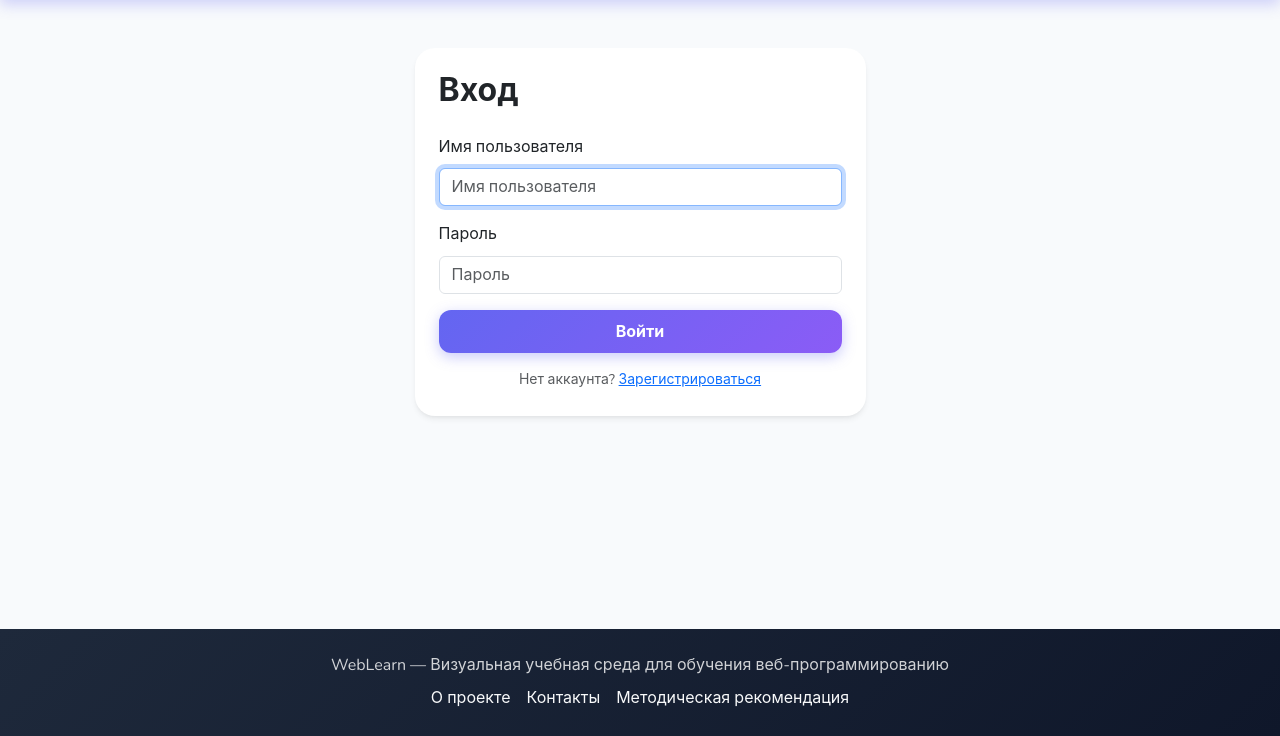
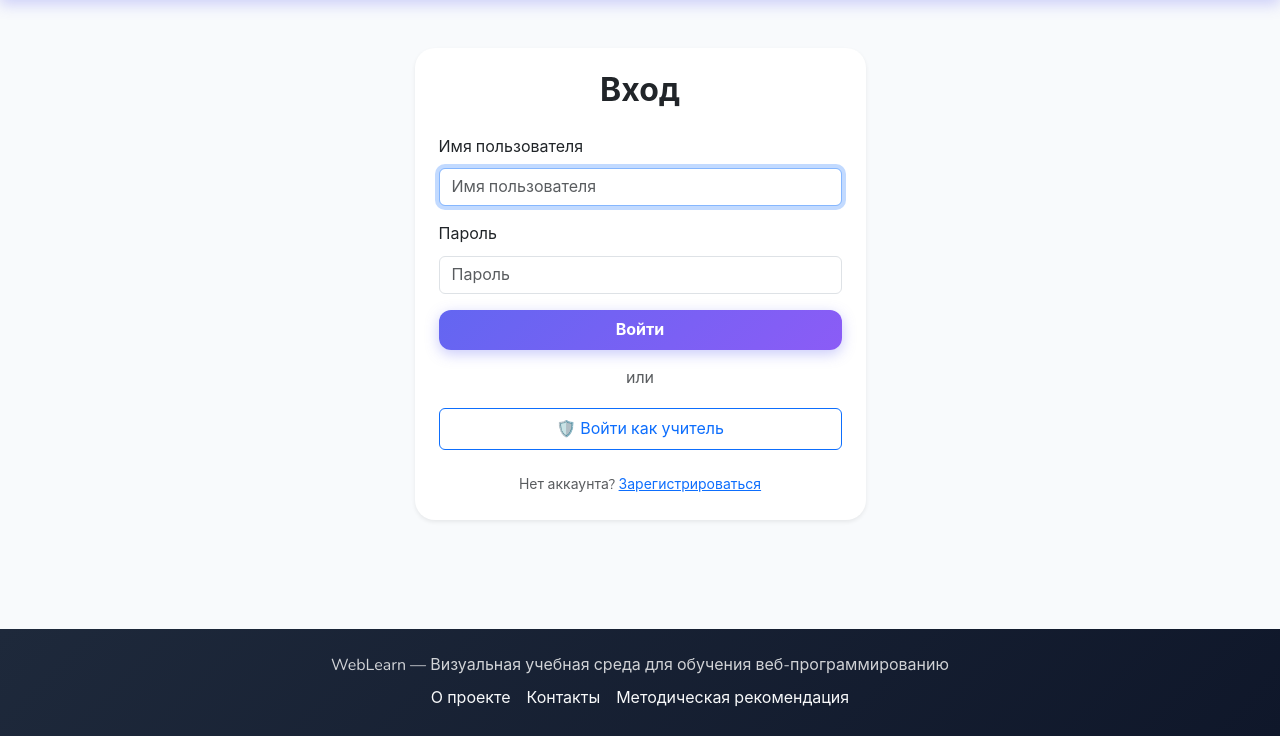
Before and after one commit to IrradaZholman/weblearn, a Django app: page /accounts/login/ in a window 1280 px wide. Shown: the part 64-800 px from the top of the page. Run offline with Django 4.2, Linux system fonts and the light colour scheme; some libraries are stand-ins or nearby versions.

Commit message:
Update login.html

```diff
--- a/templates/accounts/login.html
+++ b/templates/accounts/login.html
@@ -6,17 +6,45 @@
 <div class="container py-5">
     <div class="row justify-content-center">
         <div class="col-md-5">
-            <div class="card card-custom border-0 p-4">
-                <h2 class="fw-bold mb-4">Вход</h2>
+
+            <div class="card card-custom border-0 p-4 shadow-sm">
+
+                <h2 class="fw-bold mb-4 text-center">
+                    Вход
+                </h2>
+
                 <form method="post">
+
                     {% csrf_token %}
+
                     {% bootstrap_form form %}
-                    <button type="submit" class="btn btn-primary w-100">Войти</button>
+
+                    <button type="submit"
+                            class="btn btn-primary w-100 py-2">
+                        Войти
+                    </button>
+
                 </form>
-                <p class="mt-3 mb-0 text-center text-muted small">
-                    Нет аккаунта? <a href="{% url 'accounts:register' %}">Зарегистрироваться</a>
+
+                <!-- ВХОД ДЛЯ УЧИТЕЛЯ -->
+                <div class="text-center my-3 text-muted">
+                    или
+                </div>
+
+                <a href="/admin/"
+                   class="btn btn-outline-primary w-100 py-2">
+                    🛡️ Войти как учитель
+                </a>
+
+                <p class="mt-4 mb-0 text-center text-muted small">
+                    Нет аккаунта?
+                    <a href="{% url 'accounts:register' %}">
+                        Зарегистрироваться
+                    </a>
                 </p>
+
             </div>
+
         </div>
     </div>
 </div>
```
